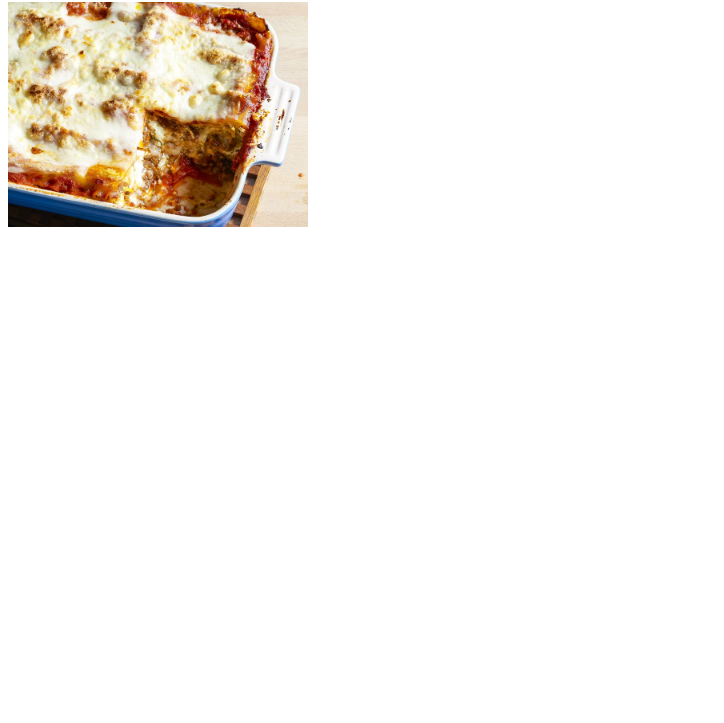
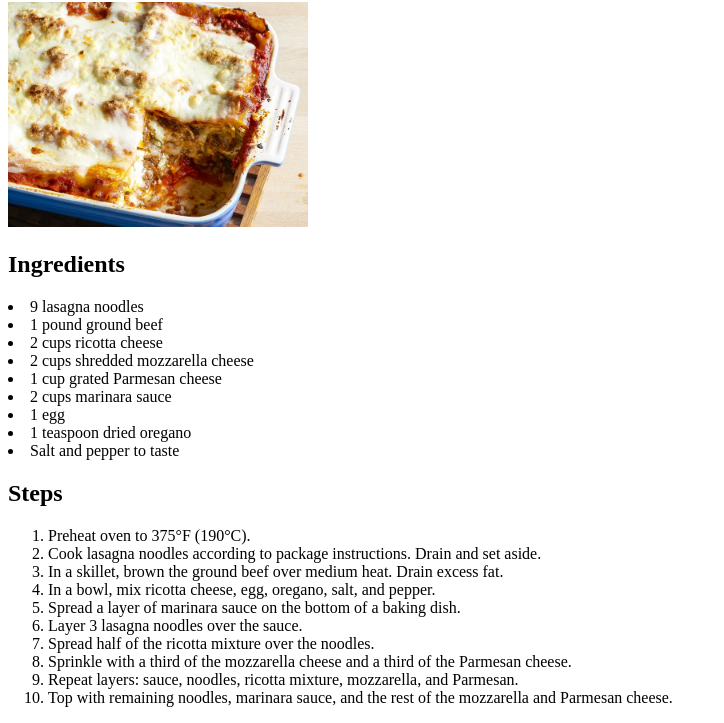
Before and after one commit to julius1100/odin-recipes, a plain HTML site: page recipes/lasagna.html in a window 1280 px wide. Shown: the part 104-827 px from the top of the page, without its empty margins (0-724 px from the left). Before the commit the page ends 800 px from the top, so only its background shows below. Drawn offline with Linux system fonts and the light colour scheme.

Commit message:
added steps and ingredients

```diff
--- a/recipes/lasagna.html
+++ b/recipes/lasagna.html
@@ -9,5 +9,49 @@
     <a href="../index.html">Home</a>
     <h1>Lasagna</h1>
     <img src="img/lasagna.jpg" alt="img of lasagna" width="300">
+    <h2>Ingredients</h2>
+        <li>9 lasagna noodles</li>
+        <li>1 pound ground beef</li>
+        <li>2 cups ricotta cheese</li>
+        <li>2 cups shredded mozzarella cheese</li>
+        <li>1 cup grated Parmesan cheese</li>
+        <li>2 cups marinara sauce</li>
+        <li>1 egg</li>
+        <li>1 teaspoon dried oregano</li>
+        <li>Salt and pepper to taste</li>
+        <h2>Steps</h2>
+        <ol>
+            <li>
+                Preheat oven to 375°F (190°C).
+            </li>
+            <li>
+                Cook lasagna noodles according to package instructions. Drain and set aside.
+            </li>
+            <li>
+                In a skillet, brown the ground beef over medium heat. Drain excess fat.
+            </li>
+            <li>
+                In a bowl, mix ricotta cheese, egg, oregano, salt, and pepper.
+            </li>
+            <li>
+                Spread a layer of marinara sauce on the bottom of a baking dish.
+            </li>
+            <li>
+                Layer 3 lasagna noodles over the sauce.
+            </li>
+            <li>
+                Spread half of the ricotta mixture over the noodles.
+            </li>
+            <li>
+                Sprinkle with a third of the mozzarella cheese and a third of the Parmesan cheese.
+            </li>
+            <li>
+                Repeat layers: sauce, noodles, ricotta mixture, mozzarella, and Parmesan.
+            </li>
+            <li>
+                Top with remaining noodles, marinara sauce, and the rest of the mozzarella and Parmesan cheese.
+            </li>
+        </ol>
+
 </body>
 </html>
```
